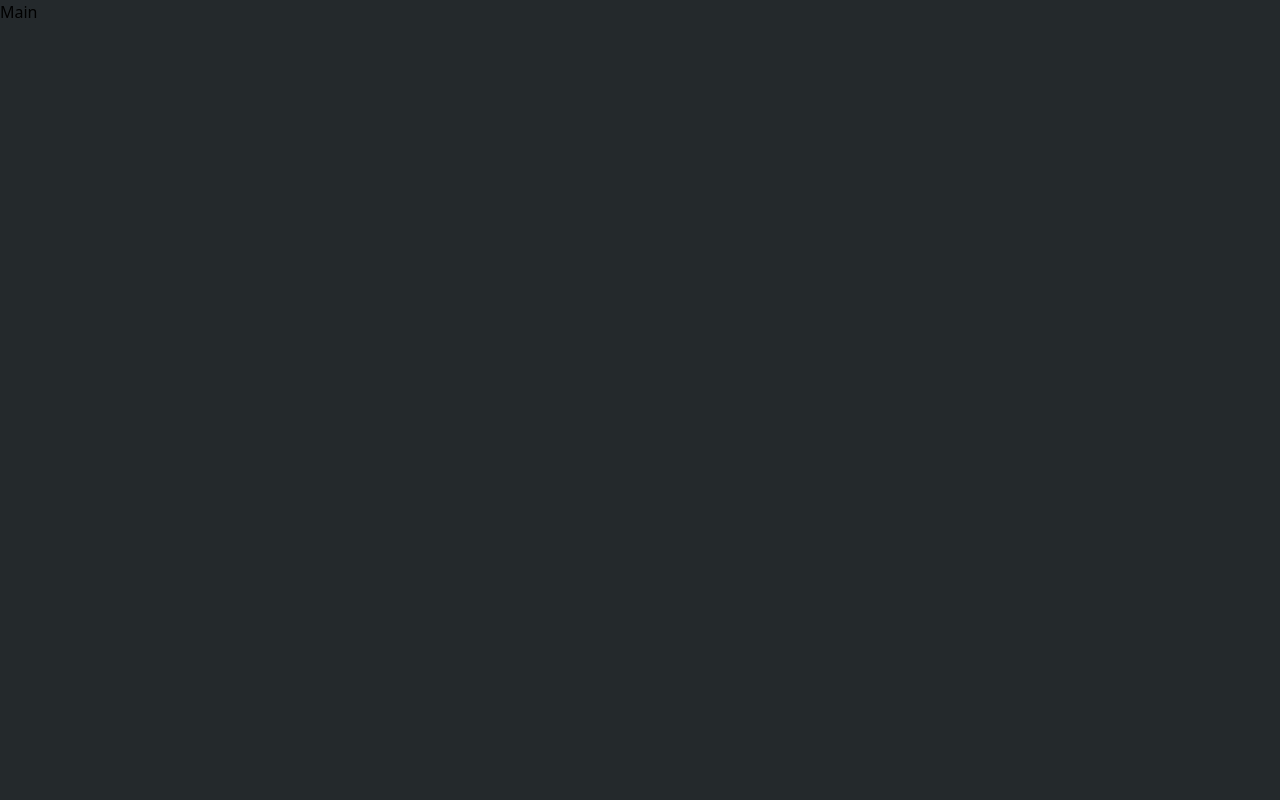
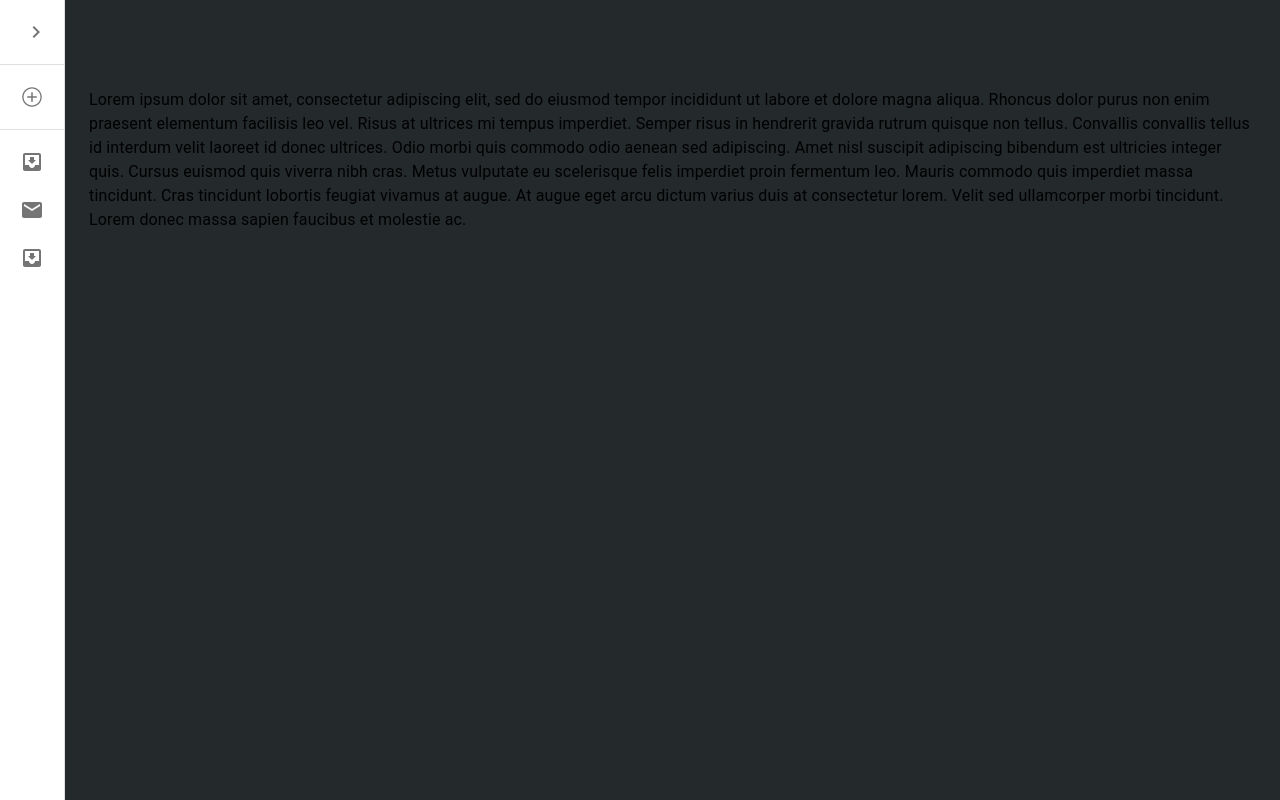
Before and after one commit to kshitijtanwar/Fueled, a React (Vite) app in the folder frontend/: page /main in a window 1280 px wide. Built offline with nearby package versions, Linux system fonts and the light colour scheme.

Commit message:
chore: added Sidebar

```diff
--- a/frontend/package.json
+++ b/frontend/package.json
@@ -10,6 +10,10 @@
     "preview": "vite preview"
   },
   "dependencies": {
+    "@emotion/react": "^11.11.4",
+    "@emotion/styled": "^11.11.5",
+    "@mui/icons-material": "^5.15.18",
+    "@mui/material": "^5.15.18",
     "@reduxjs/toolkit": "^2.2.5",
     "axios": "^1.6.8",
     "flowbite-react": "^0.9.0",
--- a/frontend/src/App.tsx
+++ b/frontend/src/App.tsx
@@ -4,7 +4,8 @@ import Register from "./components/Register";
 import Login from "./components/Login";
 import HomePage from "./pages/HomePage";
 import { RouterProvider, createBrowserRouter } from "react-router-dom";
-import Main from "./pages/Main";
+import MainUserPage from "./pages/Root";
+import SideDrawer from "./components/SideDrawer";
 function App() {
     const router = createBrowserRouter([
         {
@@ -13,16 +14,22 @@ function App() {
         },
 
         {
-            path:"/login",
-            element:<Login/>
+            path: "/login",
+            element: <Login />,
         },
         {
-            path:"/register",
-            element:<Register/>
+            path: "/register",
+            element: <Register />,
         },
         {
-            path:"/main",
-            element:<Main/>
+            path: "/main",
+            element: <MainUserPage />,
+            children: [
+                {
+                    index: true,
+                    element: <SideDrawer />,
+                },
+            ],
         },
     ]);
     return (
--- /dev/null
+++ b/frontend/src/components/SideDrawer.tsx
@@ -0,0 +1,202 @@
+import * as React from "react";
+import { styled, Theme, CSSObject } from "@mui/material/styles";
+import Box from "@mui/material/Box";
+import MuiDrawer from "@mui/material/Drawer";
+import MuiAppBar, { AppBarProps as MuiAppBarProps } from "@mui/material/AppBar";
+import { IoIosAddCircleOutline } from "react-icons/io";
+import List from "@mui/material/List";
+
+import Typography from "@mui/material/Typography";
+import Divider from "@mui/material/Divider";
+import IconButton from "@mui/material/IconButton";
+
+import ChevronLeftIcon from "@mui/icons-material/ChevronLeft";
+import ChevronRightIcon from "@mui/icons-material/ChevronRight";
+import ListItem from "@mui/material/ListItem";
+import ListItemButton from "@mui/material/ListItemButton";
+import ListItemIcon from "@mui/material/ListItemIcon";
+import ListItemText from "@mui/material/ListItemText";
+import InboxIcon from "@mui/icons-material/MoveToInbox";
+import MailIcon from "@mui/icons-material/Mail";
+
+const drawerWidth = 240;
+
+const openedMixin = (theme: Theme): CSSObject => ({
+    width: drawerWidth,
+    transition: theme.transitions.create("width", {
+        easing: theme.transitions.easing.sharp,
+        duration: theme.transitions.duration.enteringScreen,
+    }),
+    overflowX: "hidden",
+});
+
+const closedMixin = (theme: Theme): CSSObject => ({
+    transition: theme.transitions.create("width", {
+        easing: theme.transitions.easing.sharp,
+        duration: theme.transitions.duration.leavingScreen,
+    }),
+    overflowX: "hidden",
+    width: `calc(${theme.spacing(7)} + 1px)`,
+    [theme.breakpoints.up("sm")]: {
+        width: `calc(${theme.spacing(8)} + 1px)`,
+    },
+});
+
+const DrawerHeader = styled("div")(({ theme }) => ({
+    display: "flex",
+    alignItems: "center",
+    justifyContent: "flex-end",
+    padding: theme.spacing(0, 1),
+    // necessary for content to be below app bar
+    ...theme.mixins.toolbar,
+}));
+
+interface AppBarProps extends MuiAppBarProps {
+    open?: boolean;
+}
+
+const AppBar = styled(MuiAppBar, {
+    shouldForwardProp: (prop) => prop !== "open",
+})<AppBarProps>(({ theme, open }) => ({
+    zIndex: theme.zIndex.drawer + 1,
+    transition: theme.transitions.create(["width", "margin"], {
+        easing: theme.transitions.easing.sharp,
+        duration: theme.transitions.duration.leavingScreen,
+    }),
+    ...(open && {
+        marginLeft: drawerWidth,
+        width: `calc(100% - ${drawerWidth}px)`,
+        transition: theme.transitions.create(["width", "margin"], {
+            easing: theme.transitions.easing.sharp,
+            duration: theme.transitions.duration.enteringScreen,
+        }),
+    }),
+}));
+
+const Drawer = styled(MuiDrawer, {
+    shouldForwardProp: (prop) => prop !== "open",
+})(({ theme, open }) => ({
+    width: drawerWidth,
+    flexShrink: 0,
+    whiteSpace: "nowrap",
+    boxSizing: "border-box",
+    ...(open && {
+        ...openedMixin(theme),
+        "& .MuiDrawer-paper": openedMixin(theme),
+    }),
+    ...(!open && {
+        ...closedMixin(theme),
+        "& .MuiDrawer-paper": closedMixin(theme),
+    }),
+}));
+
+const SideDrawer = () => {
+    const [open, setOpen] = React.useState(false);
+
+    const handleDrawer = () => {
+        setOpen(!open);
+    };
+
+    return (
+        <Box sx={{ display: "flex" }}>
+            <AppBar position="fixed" open={open}></AppBar>
+            <Drawer variant="permanent" open={open}>
+                <DrawerHeader>
+                    <IconButton onClick={handleDrawer}>
+                        {open ? <ChevronLeftIcon /> : <ChevronRightIcon />}
+                    </IconButton>
+                </DrawerHeader>
+                <Divider />
+                <List>
+                    {["Add event"].map((text, _) => (
+                        <ListItem
+                            key={text}
+                            disablePadding
+                            sx={{ display: "block" }}
+                        >
+                            <ListItemButton
+                                sx={{
+                                    minHeight: 48,
+                                    justifyContent: open ? "initial" : "center",
+                                    px: 2.5,
+                                }}
+                            >
+                                <ListItemIcon
+                                    sx={{
+                                        minWidth: 0,
+                                        mr: open ? 1 : "auto",
+                                        justifyContent: "center",
+                                    }}
+                                >
+                                    <IoIosAddCircleOutline className="text-2xl"/>
+                                </ListItemIcon>
+                                <ListItemText
+                                    primary={text}
+                                    sx={{ opacity: open ? 1 : 0 }}
+                                />
+                            </ListItemButton>
+                        </ListItem>
+                    ))}
+                </List>
+                <Divider />
+                <List>
+                    {["Event-1", "Event-2", "Event-3"].map((text, index) => (
+                        <ListItem
+                            key={text}
+                            disablePadding
+                            sx={{ display: "block" }}
+                        >
+                            <ListItemButton
+                                sx={{
+                                    minHeight: 48,
+                                    justifyContent: open ? "initial" : "center",
+                                    px: 2.5,
+                                }}
+                            >
+                                <ListItemIcon
+                                    sx={{
+                                        minWidth: 0,
+                                        mr: open ? 1 : "auto",
+                                        justifyContent: "center",
+                                    }}
+                                >
+                                    {index % 2 === 0 ? (
+                                        <InboxIcon />
+                                    ) : (
+                                        <MailIcon />
+                                    )}
+                                </ListItemIcon>
+                                <ListItemText
+                                    primary={text}
+                                    sx={{ opacity: open ? 1 : 0 }}
+                                />
+                            </ListItemButton>
+                        </ListItem>
+                    ))}
+                </List>
+            </Drawer>
+            <Box component="main" sx={{ flexGrow: 1, p: 3 }}>
+                <DrawerHeader />
+                <Typography paragraph>
+                    Lorem ipsum dolor sit amet, consectetur adipiscing elit, sed
+                    do eiusmod tempor incididunt ut labore et dolore magna
+                    aliqua. Rhoncus dolor purus non enim praesent elementum
+                    facilisis leo vel. Risus at ultrices mi tempus imperdiet.
+                    Semper risus in hendrerit gravida rutrum quisque non tellus.
+                    Convallis convallis tellus id interdum velit laoreet id
+                    donec ultrices. Odio morbi quis commodo odio aenean sed
+                    adipiscing. Amet nisl suscipit adipiscing bibendum est
+                    ultricies integer quis. Cursus euismod quis viverra nibh
+                    cras. Metus vulputate eu scelerisque felis imperdiet proin
+                    fermentum leo. Mauris commodo quis imperdiet massa
+                    tincidunt. Cras tincidunt lobortis feugiat vivamus at augue.
+                    At augue eget arcu dictum varius duis at consectetur lorem.
+                    Velit sed ullamcorper morbi tincidunt. Lorem donec massa
+                    sapien faucibus et molestie ac.
+                </Typography>
+            </Box>
+        </Box>
+    );
+};
+
+export default SideDrawer;
--- a/frontend/src/pages/Main.tsx
+++ /dev/null
@@ -1,6 +0,0 @@
-const Main = () => {
-  return (
-    <div>Main</div>
-  )
-}
-export default Main
--- /dev/null
+++ b/frontend/src/pages/Root.tsx
@@ -0,0 +1,10 @@
+import { Outlet } from "react-router-dom"
+
+const Root = () => {
+  return (
+    <div>
+      <Outlet/>
+    </div>
+  )
+}
+export default Root
```
Also changed, not shown: 1 other file (tests, documents, lock files or other folders).
